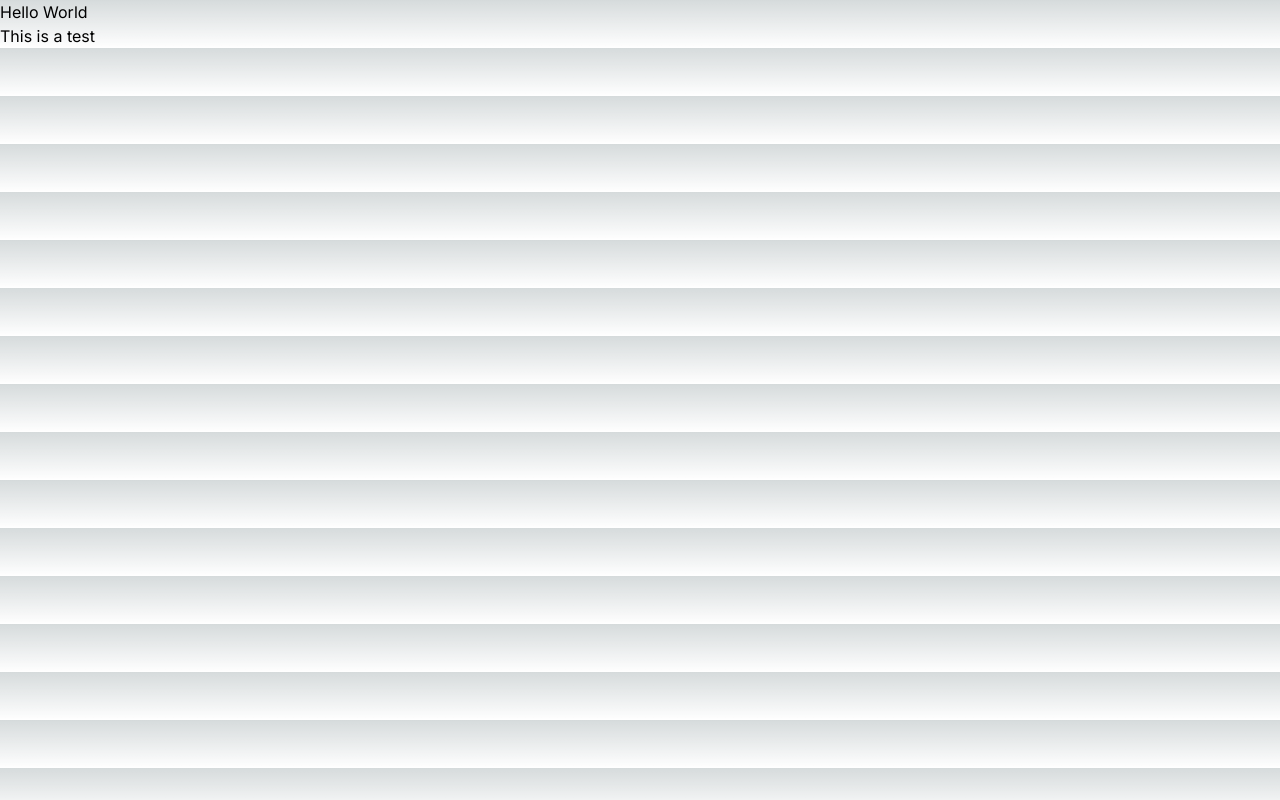
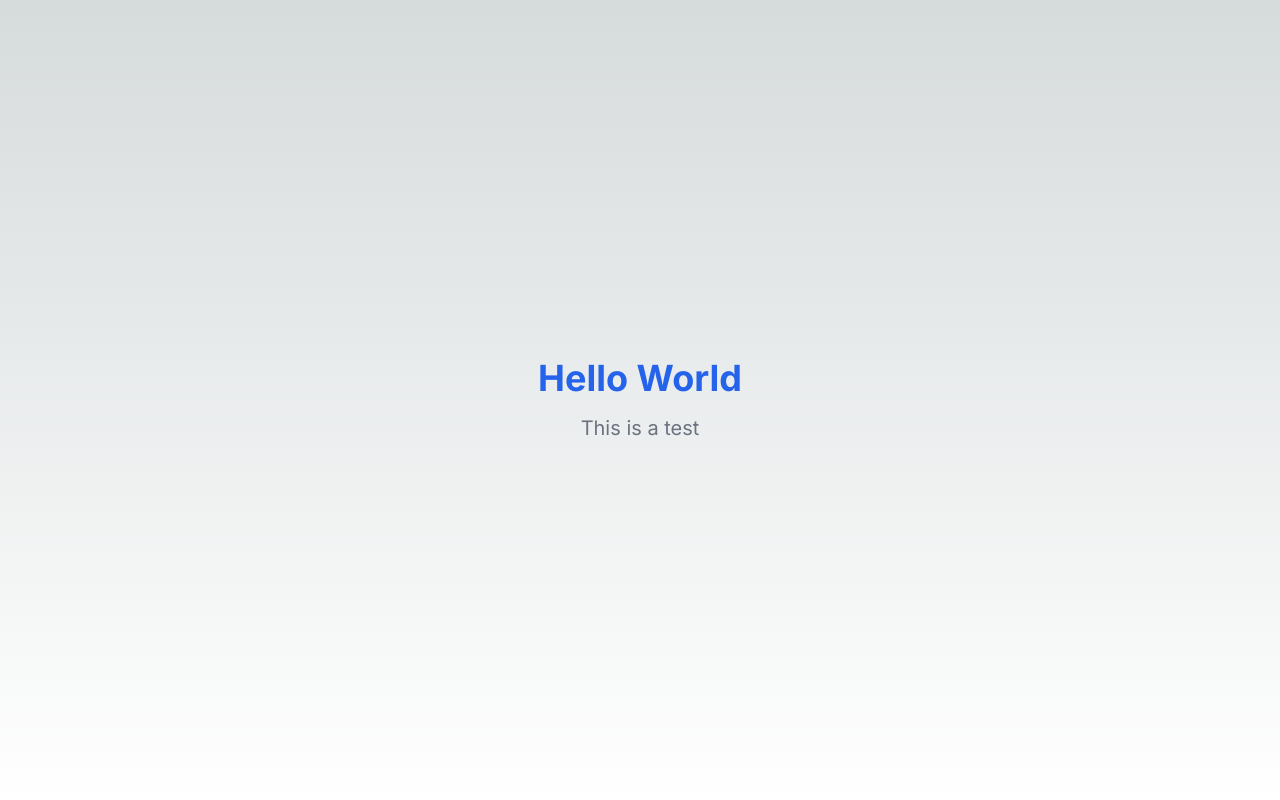
Before and after one commit to ionescu77/encode-bootcamp-lesson-05, a Next.js app: page / in a window 1280 px wide. Built offline with nearby package versions, Linux system fonts and the light colour scheme.

Commit message:
Lesson5 Exercise2 Step9 Add TailwindCSS

```diff
--- a/app/page.tsx
+++ b/app/page.tsx
@@ -1,8 +1,10 @@
 export default function Home() {
   return (
     <>
-      <h1>Hello World</h1>
-      <p>This is a test</p>
+      <div className="flex flex-col items-center justify-center min-h-screen">
+        <h1 className="text-4xl font-bold mb-4 text-blue-600">Hello World</h1>
+        <p className="text-xl text-gray-500">This is a test</p>
+      </div>
     </>
   );
 }
```
